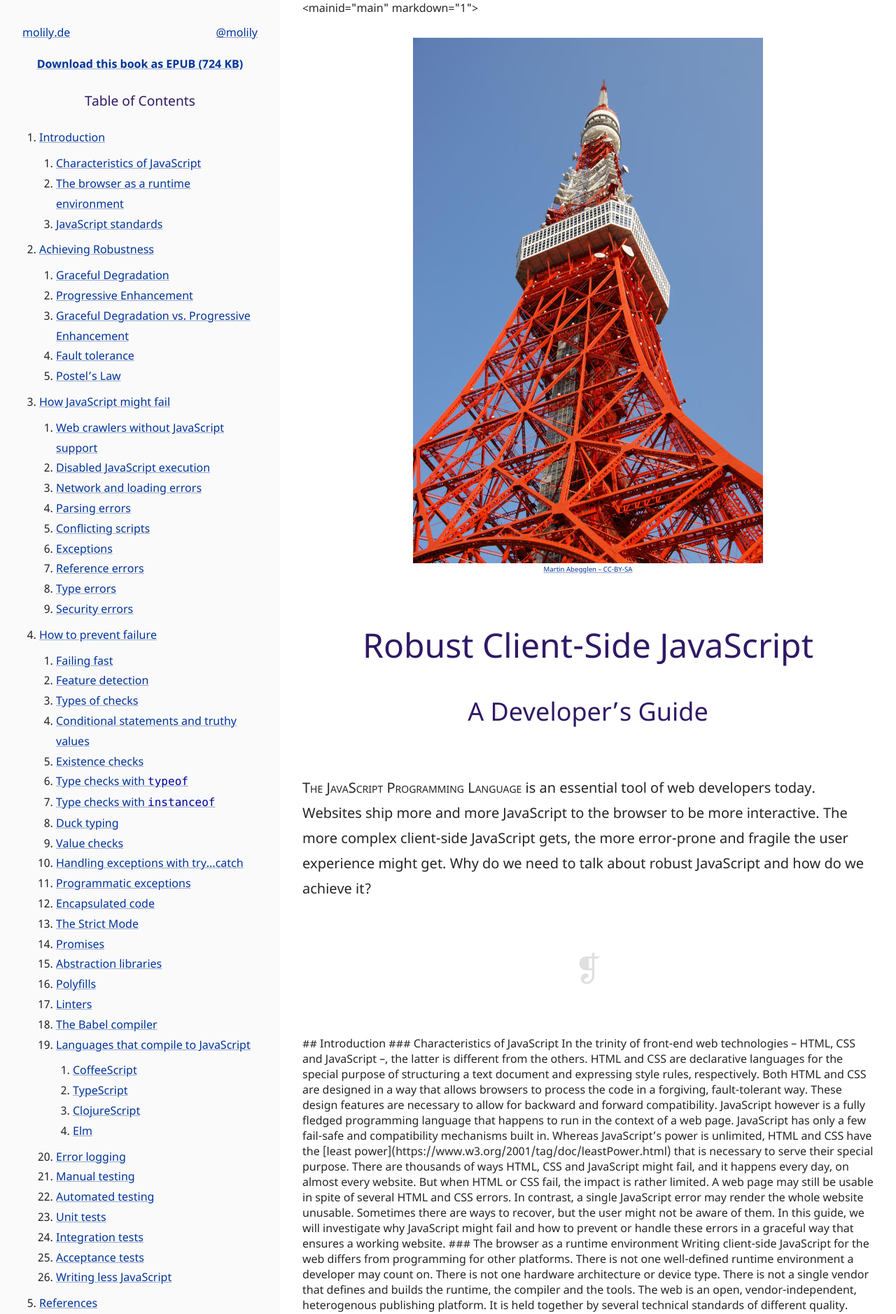
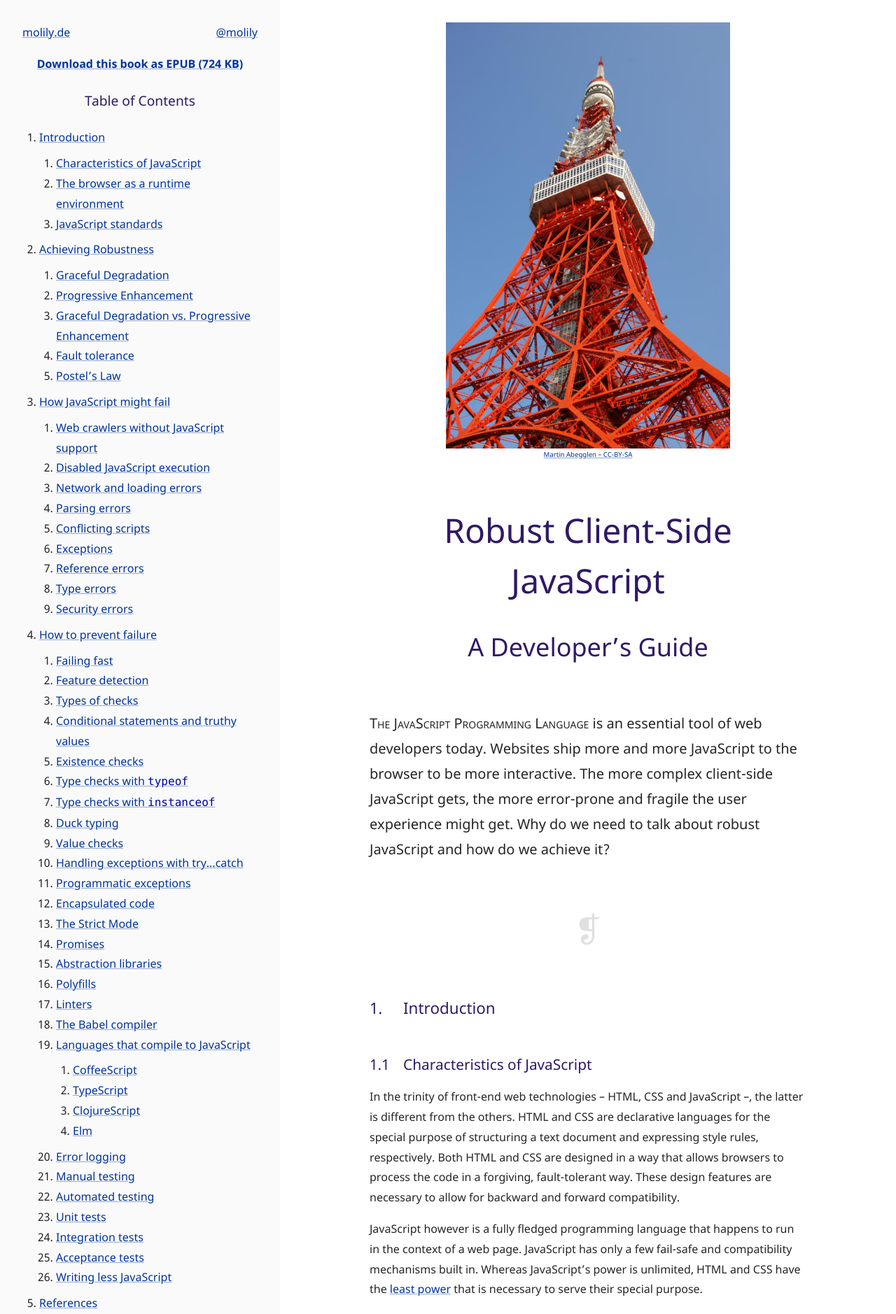
Before and after one commit to molily/molily.de, a Jekyll site: the page built from _posts/2017-12-21-robust-javascript.md, in a window 1280 px wide. Shown: the top 1878 px of the page at 70% size. Built offline with Jekyll 4.4.1, drawn with Linux system fonts in a browser that asks for light colours; some of the changed text lies outside the part shown.

Commit message:
Markup fix

```diff
--- a/_posts/2017-12-21-robust-javascript.md
+++ b/_posts/2017-12-21-robust-javascript.md
@@ -199,7 +199,7 @@ lang: en
   </div>
 
 <div id="main-container">
-<mainid="main" markdown="1">
+<main id="main" markdown="1">
 
 <p id="cover">
   <img src="/img/robust-js-500-q75.jpg" srcset="/img/robust-js-500-q75.jpg, /img/robust-js-1000-q40.jpg 2x" alt="Photo of the Tokyo Tower, a 332 meter lattice tower in Tokyo, Japan." id="cover-image">
```
